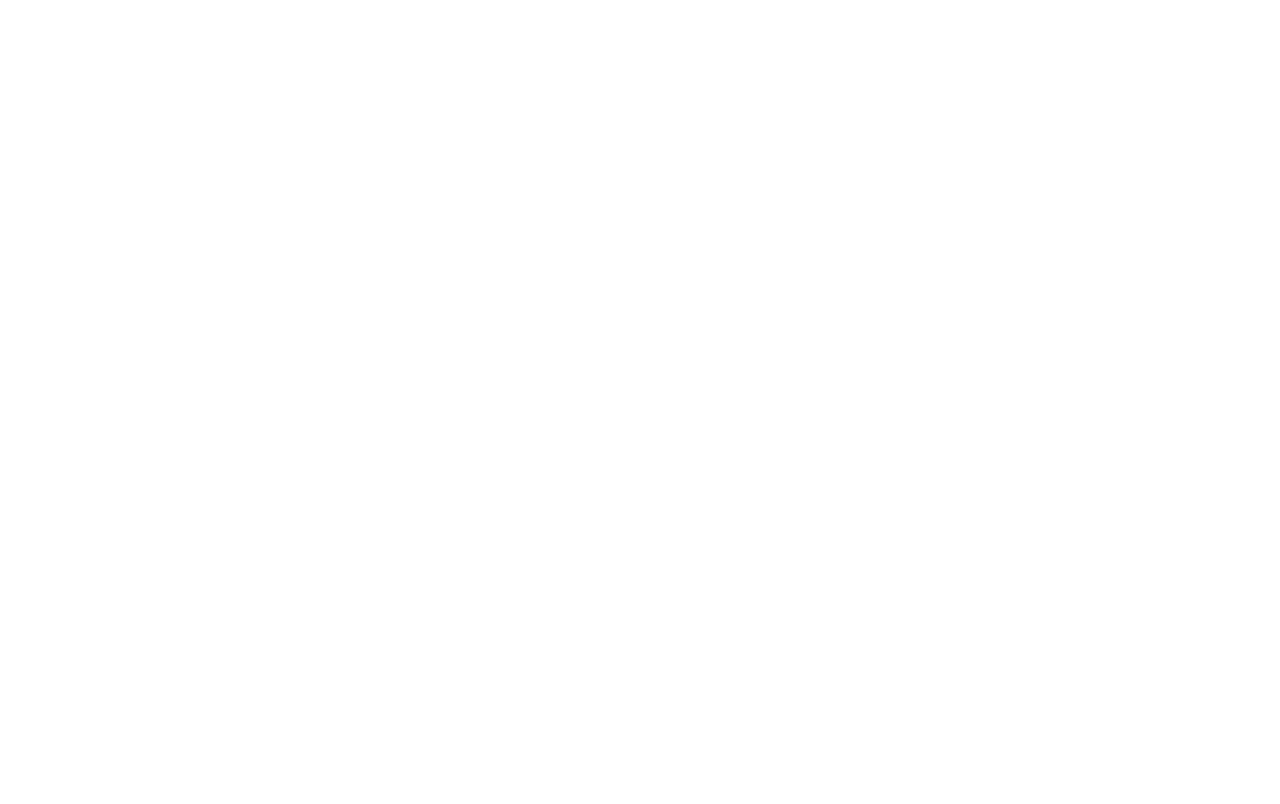
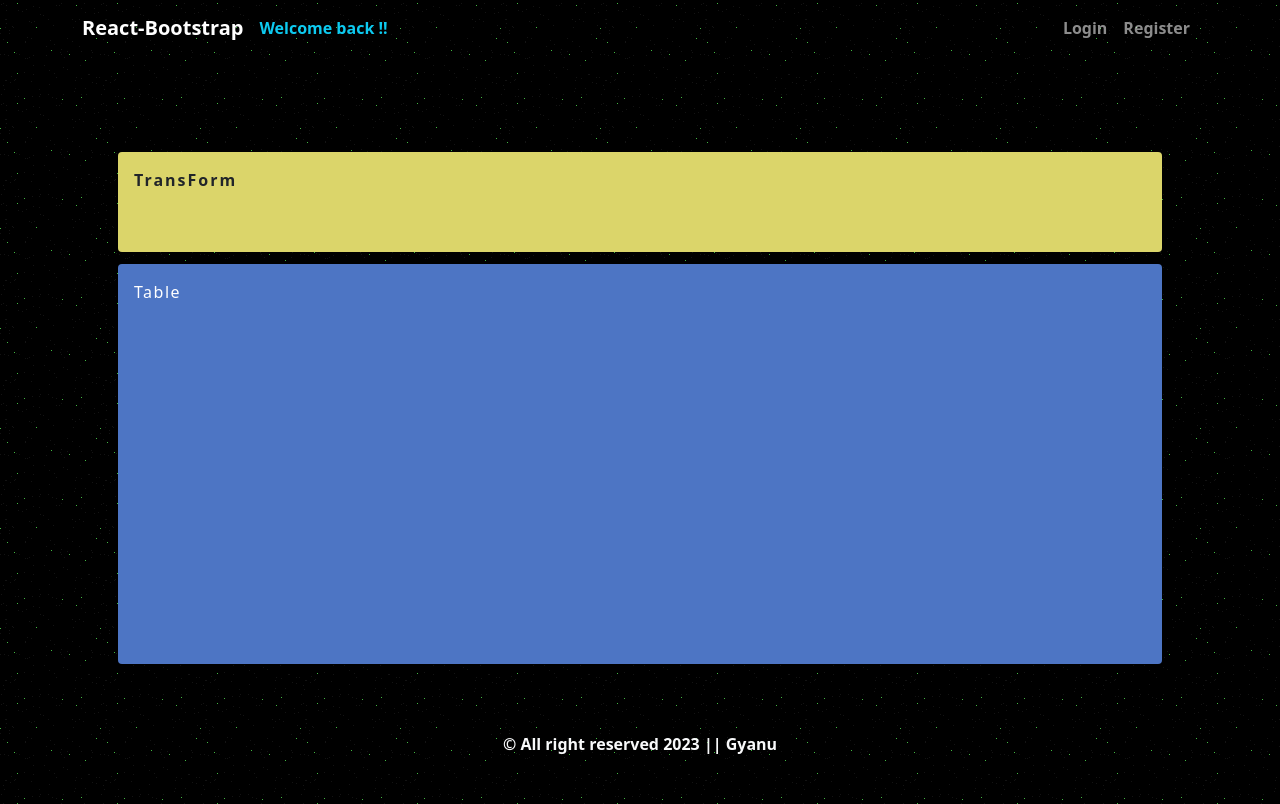
Before and after one commit to gyanu-sherchan-dev/client-transaction2.0, a React (Create React App) app: page /dashboard in a window 1280 px wide. Before the commit this address had no page. Built offline with nearby package versions, Linux system fonts and the light colour scheme.

Commit message:
dashboard UI, login success-navigate to dashboard, conditional header UI

```diff
--- a/src/App.css
+++ b/src/App.css
@@ -1,12 +1,15 @@
 .layout-register {
-  background: url("../src/assestes/darkness.webp");
+  /* background: url("../src/assestes/darkness.webp"); */
+  background: url("../src/assestes/grey_sandbag.webp");
 }
 
 .layout-login {
-  background: url("../src/assestes/grey_sandbag.webp");
+  background: url("../src/assestes/darkness.webp");
+  /* background: url("../src/assestes/grey_sandbag.webp"); */
 }
 
 .login-page {
+  color: white;
   width: 400px;
   border: 1px solid rgb(245, 240, 240);
   padding: 2rem;
@@ -25,13 +28,42 @@
   margin: auto;
   box-shadow: -4px 8px 8px 5px rgba(24, 24, 24, 0.372);
   font-weight: 600;
-  color: white;
+  color: black;
 }
 
 .header {
   font-weight: 700;
 }
 
+.dashboard {
+  max-height: 300px;
+  overflow-x: hidden;
+}
+
+.transForm {
+  margin-top: 0;
+  background: rgb(219, 213, 106);
+  font-weight: 600;
+  letter-spacing: 2px;
+  min-height: 100px;
+  padding: 1rem;
+  margin-bottom: 12px;
+  border-radius: 4px;
+  /* box-shadow: -2px 2px 2px 2px grey; */
+}
+
+.transTable {
+  background: rgb(77, 117, 196);
+  color: white;
+  font-weight: 500;
+  letter-spacing: 1.5px;
+  min-height: 400px;
+  padding: 1rem;
+  margin-bottom: 12px;
+  border-radius: 4px;
+  /* box-shadow: -2px 2px 20px 10px rgb(99, 99, 206); */
+}
+
 footer {
   font-weight: 600;
 }
--- a/src/App.js
+++ b/src/App.js
@@ -3,6 +3,7 @@
 import { BrowserRouter, Routes, Route } from "react-router-dom";
 import { Register } from "./pages/Register";
 import { useState } from "react";
+import Dashboard from "./pages/Dashboard";
 
 function App() {
   const [registerbg, setRegisterbg] = useState("register-layout");
@@ -16,6 +17,7 @@
             path="/register"
             element={<Register registerbg={registerbg} />}
           />
+          <Route path="/dashboard" element={<Dashboard />} />
         </Routes>
       </BrowserRouter>
     </div>
--- /dev/null
+++ b/src/components/customForm/TransForm.js
@@ -0,0 +1,7 @@
+import React from "react";
+
+const TransForm = () => {
+  return <div className="transForm">TransForm</div>;
+};
+
+export default TransForm;
--- /dev/null
+++ b/src/components/customTable/TransTable.js
@@ -0,0 +1,7 @@
+import React from "react";
+
+const TransTable = () => {
+  return <div className="transTable">Table</div>;
+};
+
+export default TransTable;
--- a/src/components/layout/Header.js
+++ b/src/components/layout/Header.js
@@ -1,25 +1,43 @@
+import { useEffect, useState } from "react";
 import Container from "react-bootstrap/Container";
 import Nav from "react-bootstrap/Nav";
 import Navbar from "react-bootstrap/Navbar";
 import { Link } from "react-router-dom";
 
 export const Header = ({ registerbg }) => {
+  const [user, setUser] = useState({});
+  useEffect(() => {
+    const user = JSON.parse(sessionStorage.getItem("user"));
+    setUser(user);
+  }, []);
+  console.log(user);
   return (
-    <Navbar variant={registerbg ? "dark" : "light"} expand="md">
+    <Navbar variant={registerbg ? "light" : "dark"} expand="md">
       <Container className="header">
         <Navbar.Brand href="#home">React-Bootstrap</Navbar.Brand>
         <Navbar.Toggle aria-controls="basic-navbar-nav" />
         <Navbar.Collapse id="basic-navbar-nav">
+          <div className="text-info">Welcome back !! {user?.name}</div>
           <Nav className="ms-auto">
+            {user?._id ? (
+              <>
+                <Link to="/dashboard" className="nav-link">
+                  Dashboard
+                </Link>
+                <Link to="#" className="nav-link">
+                  Logout
+                </Link>
+              </>
+            ) : (
+              <>
                 <Link to="/" className="nav-link">
                   Login
                 </Link>
                 <Link to="/register" className="nav-link">
                   Register
                 </Link>
-            <Link to="#" className="nav-link">
-              Logout
-            </Link>
+              </>
+            )}
           </Nav>
         </Navbar.Collapse>
       </Container>
--- a/src/components/layout/Layout.js
+++ b/src/components/layout/Layout.js
@@ -6,15 +6,15 @@
   return (
     <div className={registerbg ? "layout-register" : "layout-login"}>
       <Header registerbg={registerbg} />
-      <Container className="rounded-4 p-5 mt-5" style={{ minHeight: "66vh" }}>
+      <Container className="rounded-4 p-5 mt-5" style={{ maxHeight: "66.5vh" }}>
         {children}
       </Container>
 
       <footer
         className={
           registerbg
-            ? "text-center text-light p-5 mt-5"
-            : "text-center text-dark p-5 mt-5 "
+            ? "text-center text-dark p-5 mt-5"
+            : "text-center text-light p-5 mt-5 "
         }
       >
         &copy; All right reserved 2023 || Gyanu
--- /dev/null
+++ b/src/pages/Dashboard.js
@@ -0,0 +1,15 @@
+import React from "react";
+import Layout from "../components/layout/Layout";
+import TransForm from "../components/customForm/TransForm";
+import TransTable from "../components/customTable/TransTable";
+
+const Dashboard = () => {
+  return (
+    <Layout>
+      <TransForm />
+      <TransTable />
+    </Layout>
+  );
+};
+
+export default Dashboard;
--- a/src/pages/Login.js
+++ b/src/pages/Login.js
@@ -1,16 +1,23 @@
 import Button from "react-bootstrap/Button";
 import Form from "react-bootstrap/Form";
+import Alert from "react-bootstrap/Alert";
 import Layout from "../components/layout/Layout";
 import { CustomInput } from "../components/customInput/CustomInput";
-import { Link } from "react-router-dom";
+import { Link, useNavigate } from "react-router-dom";
 import { useState } from "react";
 import { loginUser } from "../utils/axiosHelper";
 
 export const Login = () => {
+  const navigate = useNavigate();
+  const [response, setResponse] = useState({});
   const [form, setForm] = useState({
     email: "g@gmail.com",
     pin: "1234",
   });
+
+  // useEffect(() => {
+  //   navigate("/dashboard");
+  // }, []);
   const inputFields = [
     {
       label: "Email",
@@ -40,17 +47,27 @@
     });
   };
 
-  const handleSubmit = (e) => {
+  const handleSubmit = async (e) => {
     e.preventDefault();
     // console.log(form);
-    const user = loginUser(form);
-    console.log(user);
+    const { data } = await loginUser(form);
+    setResponse(data);
+    if (data.status === "success") {
+      sessionStorage.setItem("user", JSON.stringify(data.user));
+      navigate("/dashboard");
+    }
   };
 
   return (
     <Layout>
       <Form className="login-page" onSubmit={handleSubmit}>
         <h3 className="mb-4">Welcome Back !!</h3>
+
+        {response.status === "error" && (
+          <Alert variant={response.status === "error" && "danger"}>
+            {response.message}
+          </Alert>
+        )}
 
         {inputFields.map((item, i) => {
           return <CustomInput key={i} {...item} onChange={handleOnChange} />;
```
Lines whose indentation alone changed are shown as unchanged.
